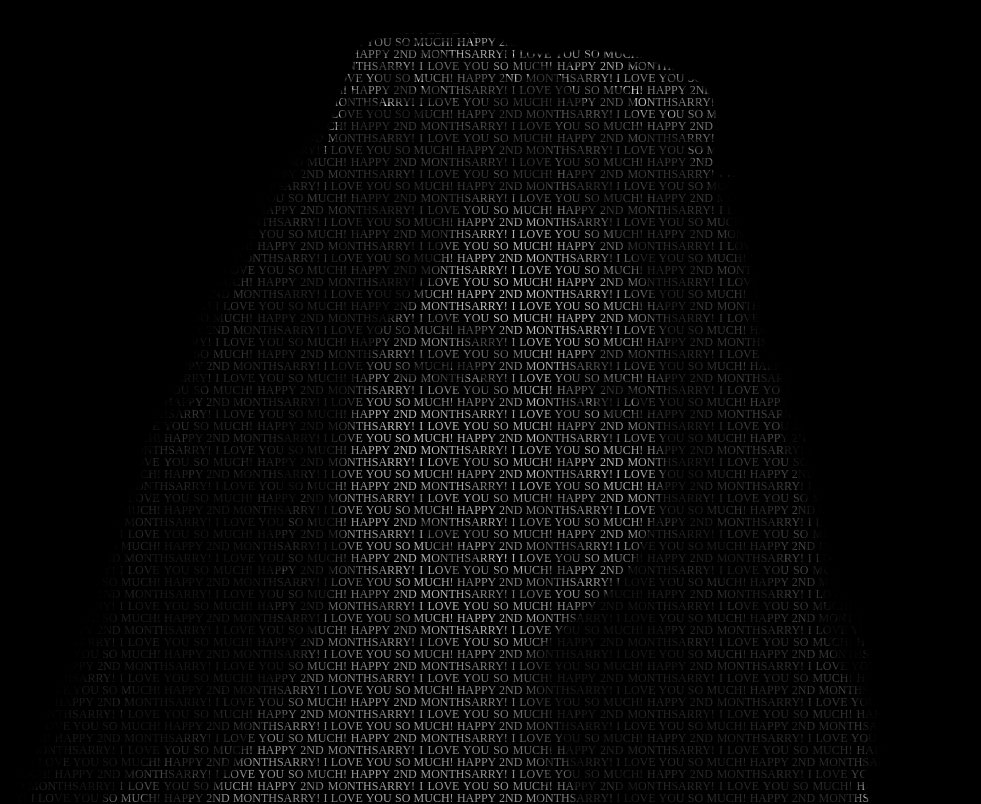
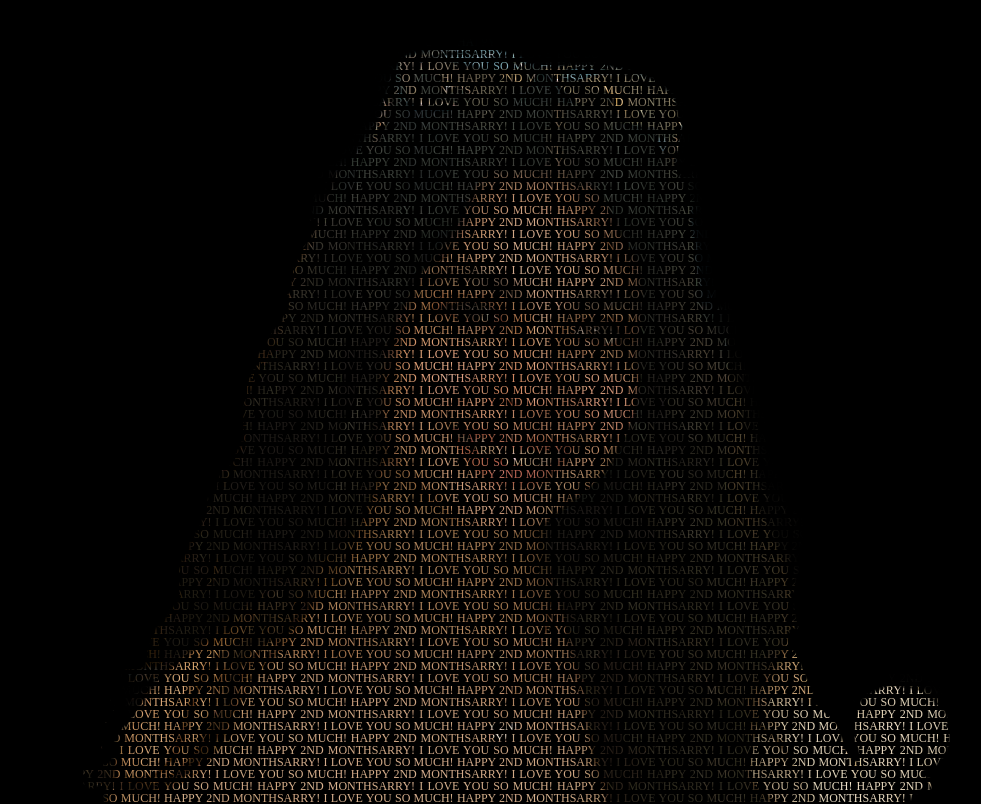
Before and after one commit to edwaardsx/catherine-portrait, a plain HTML site: page index.html in a window 1280 px wide. Shown: the top 804 px of the page, without its empty margins (172-1153 px from the left). Drawn offline with Linux system fonts and the light colour scheme.

Commit message:
-2nd monthsarry

```diff
--- a/main.css
+++ b/main.css
@@ -15,7 +15,7 @@ p {
     background-repeat: no-repeat;
     background-position: center;
 
-    background: url(portrait-updated.png) no-repeat top;
+    background: url(catherine.png) no-repeat top;
     background-attachment: fixed;
 
     -webkit-background-clip: text;
```
Also changed, not shown: catherine.png (added).
